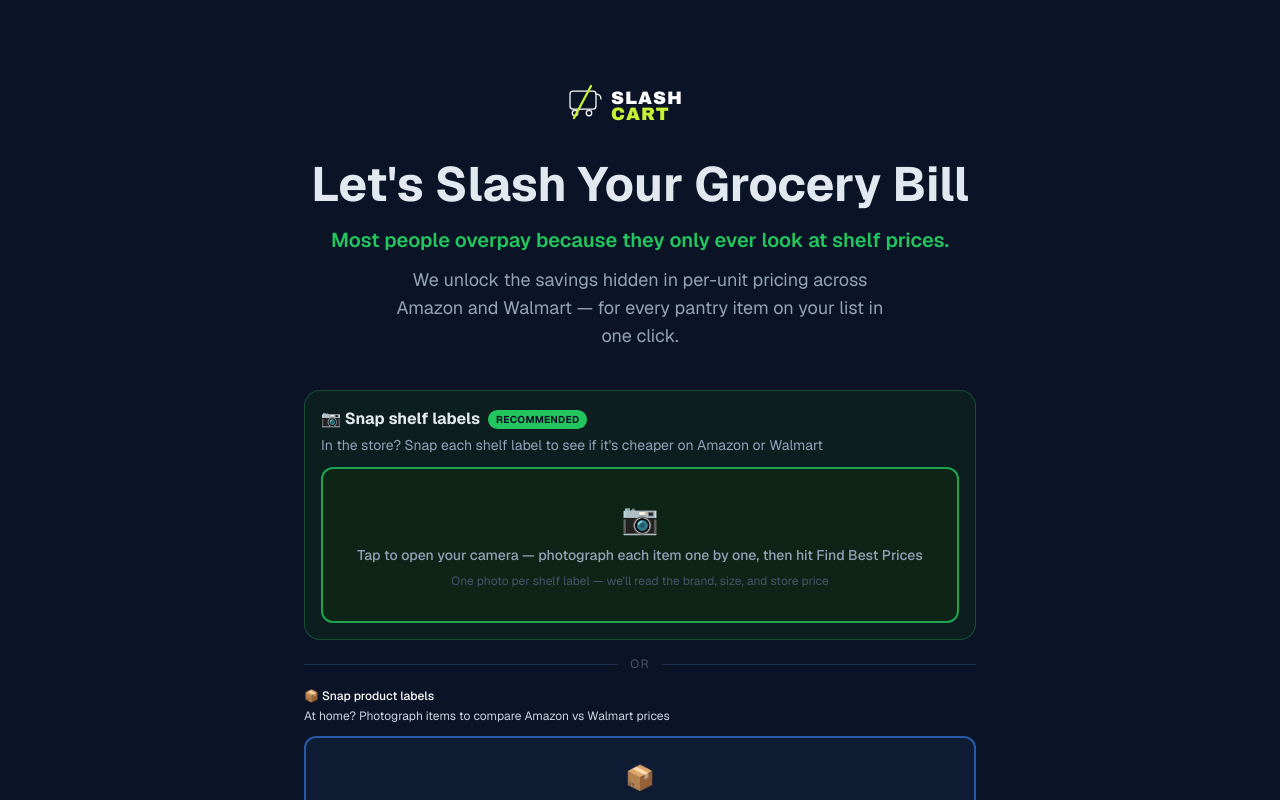
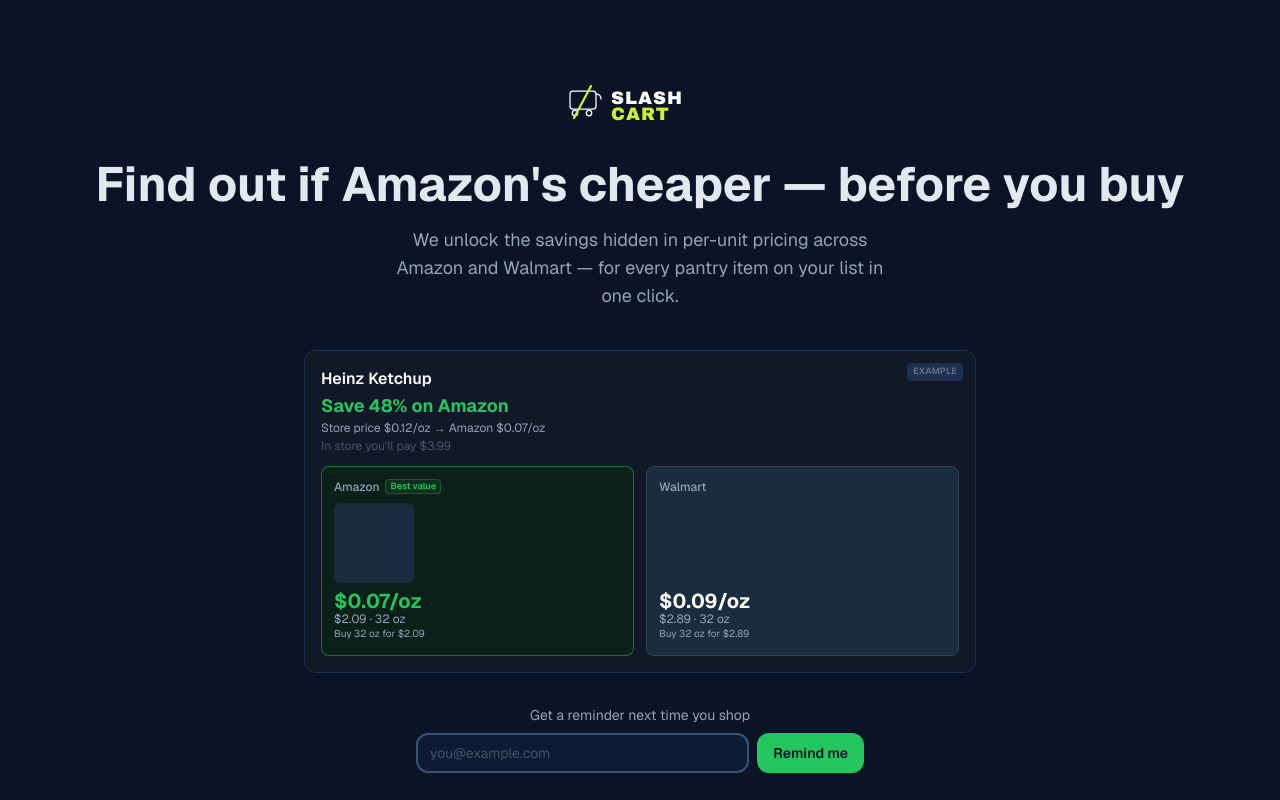
Before and after one commit to mchitnis99/slashcart-app, a Next.js app: page / in a window 1280 px wide. Shown: the top 800 px of the page. Built offline with nearby package versions, Linux system fonts and the light colour scheme.

Commit message:
feat: value-first home page — hero headline, example result card, email reminder capture

```diff
--- /dev/null
+++ b/app/components/EmailReminder.tsx
@@ -0,0 +1,66 @@
+"use client";
+
+import { useState } from "react";
+
+const EMAIL_REGEX = /^[^\s@]+@[^\s@]+\.[^\s@]+$/;
+
+export default function EmailReminder() {
+  const [email, setEmail] = useState("");
+  const [status, setStatus] = useState<"idle" | "loading" | "success" | "error">("idle");
+  const [error, setError] = useState<string | null>(null);
+
+  async function handleSubmit(e: React.FormEvent) {
+    e.preventDefault();
+    const trimmed = email.trim();
+    if (!EMAIL_REGEX.test(trimmed)) {
+      setError("Please enter a valid email address.");
+      return;
+    }
+    setError(null);
+    setStatus("loading");
+    try {
+      const res = await fetch("/api/waitlist", {
+        method: "POST",
+        headers: { "Content-Type": "application/json" },
+        body: JSON.stringify({ email: trimmed }),
+      });
+      if (!res.ok) throw new Error("Failed to save email.");
+      setStatus("success");
+    } catch {
+      setStatus("error");
+      setError("Something went wrong. Please try again.");
+    }
+  }
+
+  if (status === "success") {
+    return (
+      <div className="max-w-md mx-auto w-full mb-6 sm:mb-8 text-center">
+        <p className="text-[#22c55e] text-sm font-medium">Got it! We&apos;ll remind you.</p>
+      </div>
+    );
+  }
+
+  return (
+    <div className="max-w-md mx-auto w-full mb-6 sm:mb-8">
+      <p className="text-[#94a3b8] text-sm text-center mb-2">Get a reminder next time you shop</p>
+      <form onSubmit={handleSubmit} className="flex gap-2">
+        <input
+          type="email"
+          value={email}
+          onChange={(e) => setEmail(e.target.value)}
+          placeholder="you@example.com"
+          disabled={status === "loading"}
+          className="flex-1 rounded-xl border-2 border-[#3b5278] bg-[#0f1f3d]/60 text-[#e2e8f0] placeholder-[#475569] px-3 py-2 text-sm focus:outline-none focus:ring-2 focus:ring-[#22c55e] transition disabled:opacity-50 disabled:cursor-not-allowed"
+        />
+        <button
+          type="submit"
+          disabled={status === "loading"}
+          className="rounded-xl bg-[#22c55e] hover:bg-[#16a34a] disabled:opacity-80 disabled:cursor-not-allowed text-[#0b1426] font-semibold text-sm px-4 transition-colors whitespace-nowrap"
+        >
+          {status === "loading" ? "Saving…" : "Remind me"}
+        </button>
+      </form>
+      {error && <p className="text-red-400 text-xs mt-1.5 text-center">{error}</p>}
+    </div>
+  );
+}
--- a/app/page.tsx
+++ b/app/page.tsx
@@ -1,4 +1,5 @@
 import { ClipboardList, ShoppingCart, TrendingDown } from "lucide-react";
+import EmailReminder from "./components/EmailReminder";
 import GroceryInput from "./components/GroceryInput";
 
 function SlashCartLogo() {
@@ -28,6 +29,69 @@
   );
 }
 
+function ExampleResultCard() {
+  return (
+    <div className="max-w-2xl mx-auto w-full mb-6 sm:mb-8">
+      <div className="rounded-xl border border-[#1e3050] bg-[#111827] px-3 py-3 sm:px-4 sm:py-4 overflow-hidden relative">
+        <span className="absolute top-3 right-3 text-[9px] font-semibold uppercase tracking-wide text-[#64748b] bg-[#1e3050] rounded px-1.5 py-0.5">
+          Example
+        </span>
+        <div className="mb-3 min-w-0 pr-16">
+          <p className="font-semibold text-white capitalize truncate">Heinz Ketchup</p>
+          <p className="text-[#22c55e] text-lg font-bold leading-tight mt-1">
+            Save 48% on Amazon
+          </p>
+          <p className="text-[#94a3b8] text-xs mt-0.5">
+            Store price $0.12/oz → Amazon $0.07/oz
+          </p>
+          <p className="text-[#475569] text-xs mt-0.5">
+            In store you&apos;ll pay $3.99
+          </p>
+        </div>
+
+        <div className="grid grid-cols-1 gap-2 sm:grid-cols-2 sm:gap-3">
+          {/* Amazon — best value */}
+          <div className="rounded-lg p-3 border border-[#22c55e]/50 bg-[#0a2018] overflow-hidden">
+            <div className="flex items-center gap-1.5 mb-2 min-w-0">
+              <p className="text-[#94a3b8] text-xs font-medium shrink-0">Amazon</p>
+              <span className="text-[9px] font-semibold text-[#22c55e] bg-[#22c55e]/10 border border-[#22c55e]/30 rounded px-1 py-0.5 leading-none shrink-0">
+                Best value
+              </span>
+            </div>
+            <div className="w-20 h-20 mb-2 rounded-md bg-[#1a2d3f]" />
+            <p className="font-bold text-xl leading-none mb-0.5 text-[#22c55e]">
+              $0.07/oz
+            </p>
+            <p className="text-[#94a3b8] text-xs leading-none mb-1">
+              $2.09 · 32 oz
+            </p>
+            <p className="text-[#94a3b8] text-[10px] leading-none mb-1">
+              Buy 32 oz for $2.09
+            </p>
+          </div>
+
+          {/* Walmart */}
+          <div className="rounded-lg p-3 border border-[#334155] bg-[#1a2d3f] overflow-hidden">
+            <div className="flex items-center gap-1.5 mb-2 min-w-0">
+              <p className="text-[#94a3b8] text-xs font-medium shrink-0">Walmart</p>
+            </div>
+            <div className="w-20 h-20 mb-2 rounded-md bg-[#1a2d3f]" />
+            <p className="font-bold text-xl leading-none mb-0.5 text-white">
+              $0.09/oz
+            </p>
+            <p className="text-[#94a3b8] text-xs leading-none mb-1">
+              $2.89 · 32 oz
+            </p>
+            <p className="text-[#94a3b8] text-[10px] leading-none mb-1">
+              Buy 32 oz for $2.89
+            </p>
+          </div>
+        </div>
+      </div>
+    </div>
+  );
+}
+
 export default function HomePage() {
   return (
     <main className="flex flex-col flex-1 w-full overflow-x-hidden px-4 py-12 sm:py-20">
@@ -36,15 +100,16 @@
           <SlashCartLogo />
         </div>
         <h1 className="text-3xl sm:text-5xl font-bold text-[#e2e8f0] leading-tight mb-3">
-          Let&apos;s Slash Your Grocery Bill
+          Find out if Amazon&apos;s cheaper — before you buy
         </h1>
-        <p className="text-[#22c55e] font-semibold text-lg sm:text-xl mb-3">
-          Most people overpay because they only ever look at shelf prices.
-        </p>
         <p className="text-[#94a3b8] text-base sm:text-lg max-w-lg mx-auto">
           We unlock the savings hidden in per-unit pricing across Amazon and Walmart — for every pantry item on your list in one click.
         </p>
       </div>
+
+      <ExampleResultCard />
+
+      <EmailReminder />
 
       <GroceryInput />
 
```
